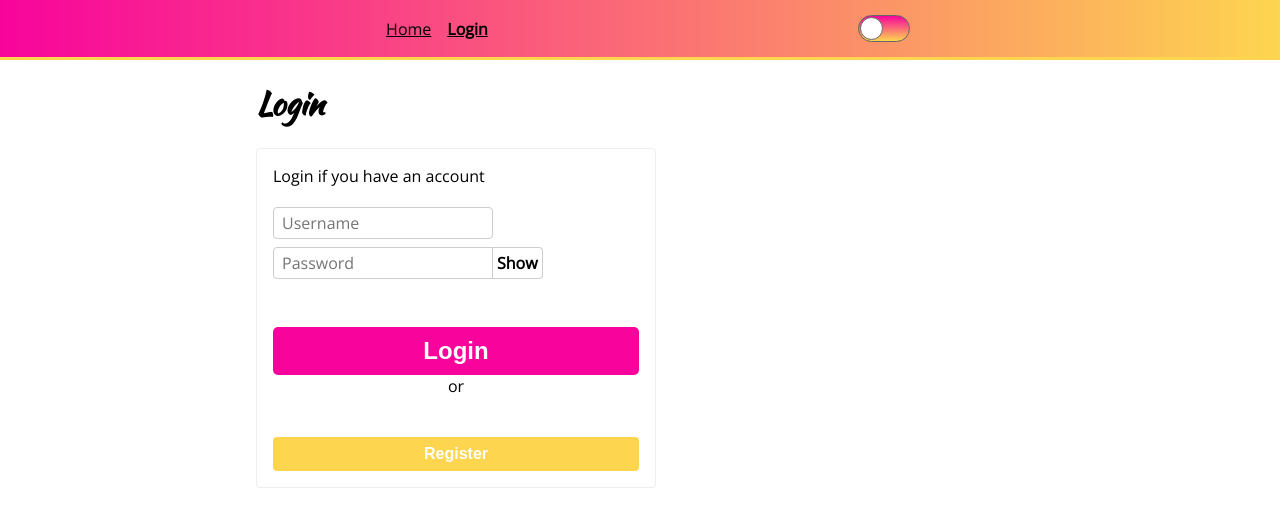
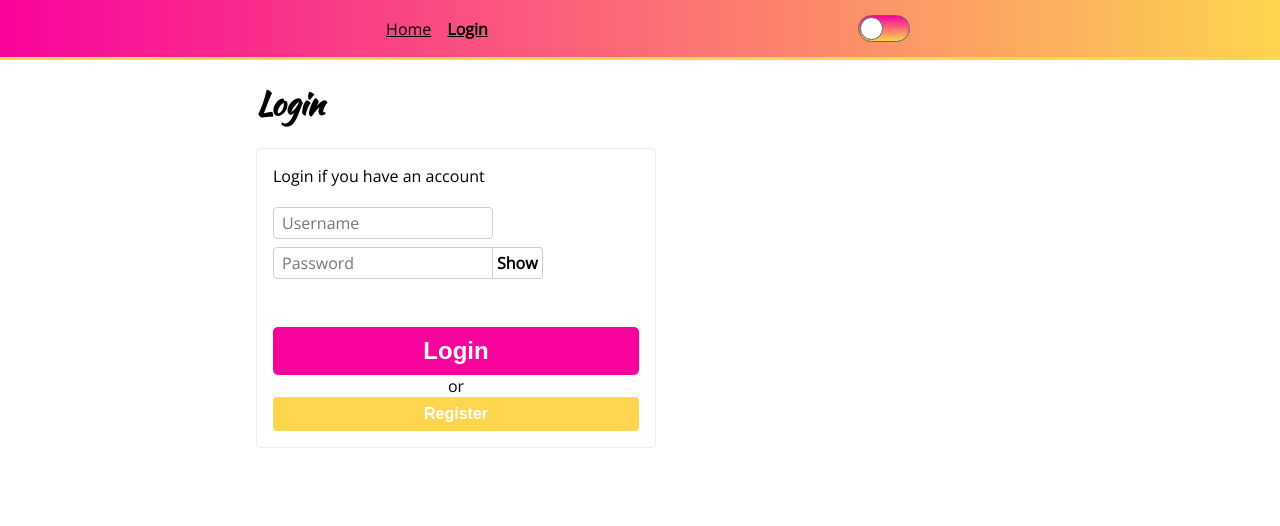
Before and after one commit to nghilevi/react-lab, a React (Create React App) app in the folder styled-component-lab/: page /login in a window 1280 px wide. Shown: the top 526 px of the page. Built offline with nearby package versions, Linux system fonts and the light colour scheme.

Commit message:
fixed targeting first button

```diff
--- a/styled-component-lab/src/components/pages/Login.js
+++ b/styled-component-lab/src/components/pages/Login.js
@@ -16,7 +16,7 @@ const Form = styled.form`
         text-align: center;
     }
 
-    >${Button}{ // ref direct child component
+    >${Button}:first-of-type{ // ref direct child component
         margin-top: 40px;
     }
 
@@ -83,7 +83,7 @@ export default function Login(){
                 }
                 <Button large type="submit" disabled={loading}>
                         {loading ? 'Loading...' : 'Login'}
-                    </Button>
+                </Button>
                 {!loading &&
                 <>
                     <div className="alt-text">or</div>
```
